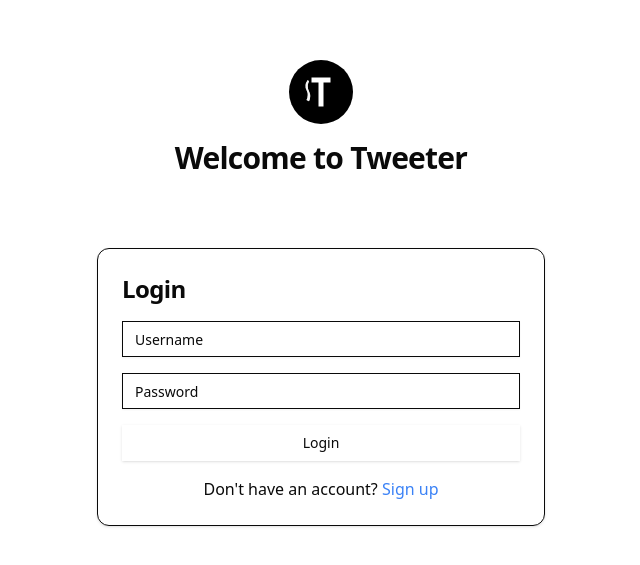
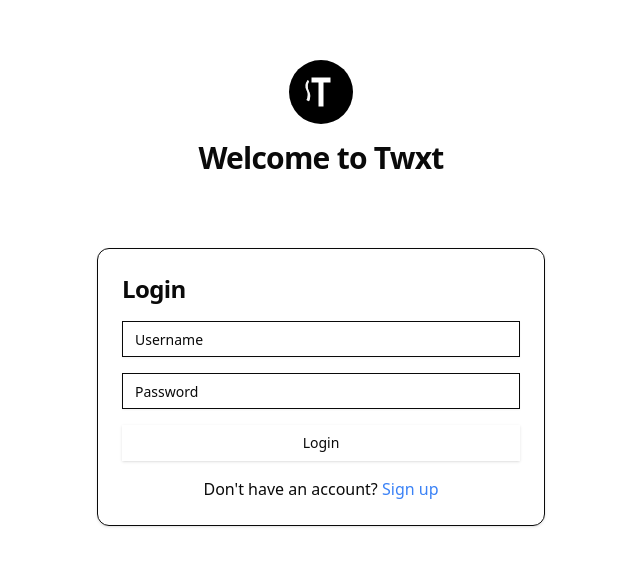
Before and after one commit to JawwadK/twxt, a Next.js app: page / in a window 1280 px wide. Shown: the part 107-672 px from the top of the page, without its empty margins (319-959 px from the left). Built offline with nearby package versions, Linux system fonts and the light colour scheme.

Commit message:
fixed logo issues with themeprovider

```diff
--- a/src/app/layout.tsx
+++ b/src/app/layout.tsx
@@ -15,7 +15,7 @@ const geistMono = localFont({
 });
 
 export const metadata: Metadata = {
-  title: "Tweeter",
+  title: "Twxt",
   description: "A modern social media platform",
   icons: {
     icon: [
--- a/src/components/layout/AuthLayout.jsx
+++ b/src/components/layout/AuthLayout.jsx
@@ -13,7 +13,7 @@ export const AuthLayout = ({ onLogin }) => {
     <div className="min-h-screen flex flex-col items-center justify-center p-4 animate-in fade-in">
       <div className="mb-8 flex flex-col items-center">
         <Logo className="w-16 h-16 mb-4" />
-        <h1 className="text-3xl font-bold">Welcome to Tweeter</h1>
+        <h1 className="text-3xl font-bold">Welcome to Twxt</h1>
       </div>
       <div className="w-full max-w-md">
         {isLogin ? (
--- a/src/components/ui/logo.tsx
+++ b/src/components/ui/logo.tsx
@@ -11,26 +11,27 @@ export const Logo = ({ className }: LogoProps) => {
   return (
     <svg
       viewBox="0 0 512 512"
-      className={cn("text-primary", className)}
-      aria-label="Tweeter Logo"
+      className={cn("shrink-0", className)}
+      aria-label="Twxt Logo"
     >
-      <circle cx="256" cy="256" r="256" className="fill-primary" />
-
-      <path
-        d="M 180 140 L 332 140 L 332 180 L 276 180 L 276 372 L 236 372 L 236 180 L 180 180 Z"
-        className="fill-background"
+      <circle
+        cx="256"
+        cy="256"
+        r="256"
+        className="dark:fill-background fill-primary"
       />
-
+      <g className="dark:fill-primary fill-background">
+        <path d="M 180 140 L 332 140 L 332 180 L 276 180 L 276 372 L 236 372 L 236 180 L 180 180 Z" />
         <path
           d="M 150 160 Q 120 200, 140 240 Q 160 280, 140 320 L 160 330 Q 180 290, 160 250 Q 140 210, 160 170 Z"
-        className="fill-background opacity-80"
+          className="opacity-80"
         />
-
         <path
           d="M 362 160 Q 392 200, 372 240 Q 352 280, 372 320 L 352 330 Q 332 290, 352 250 Q 372 210, 352 170 Z"
-        className="fill-background opacity-80"
+          className="opacity-80"
           transform="scale(-1, 1) translate(-512, 0)"
         />
+      </g>
     </svg>
   );
 };
```
Lines whose indentation alone changed are shown as unchanged.
